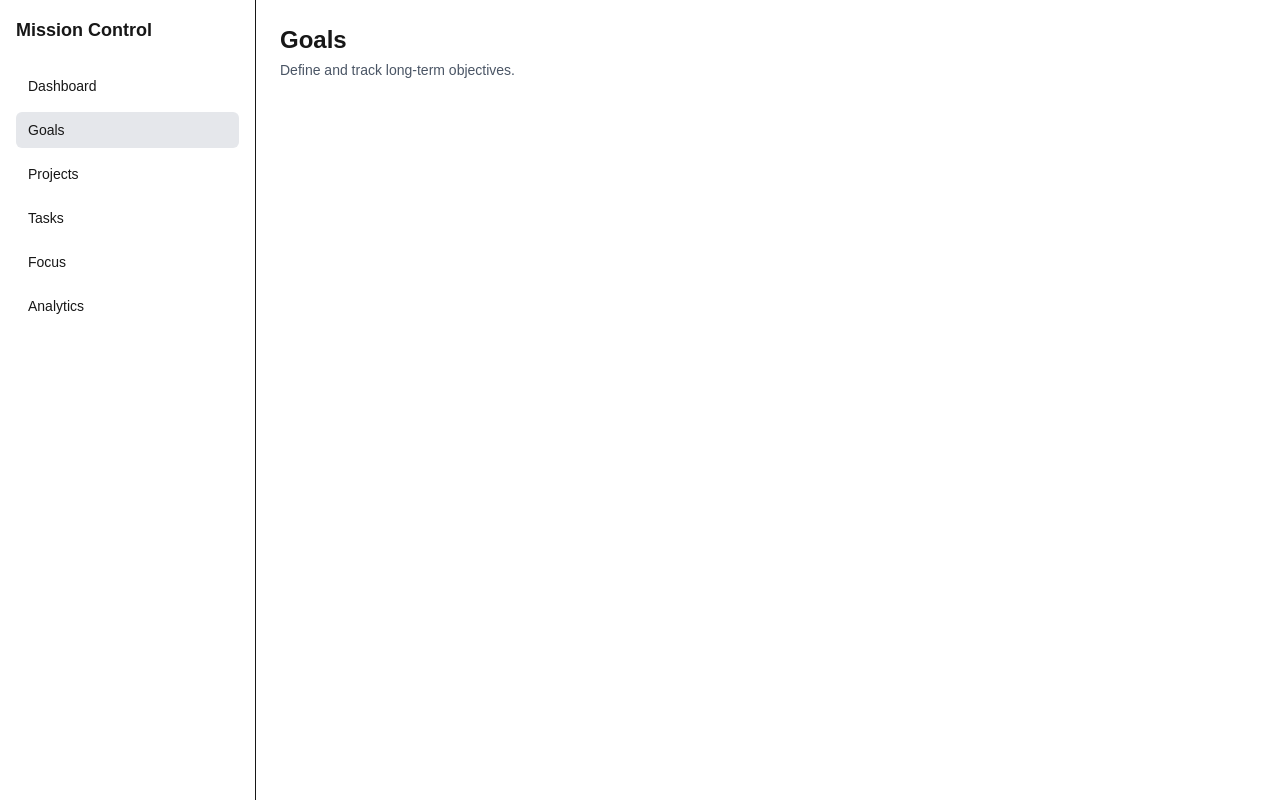
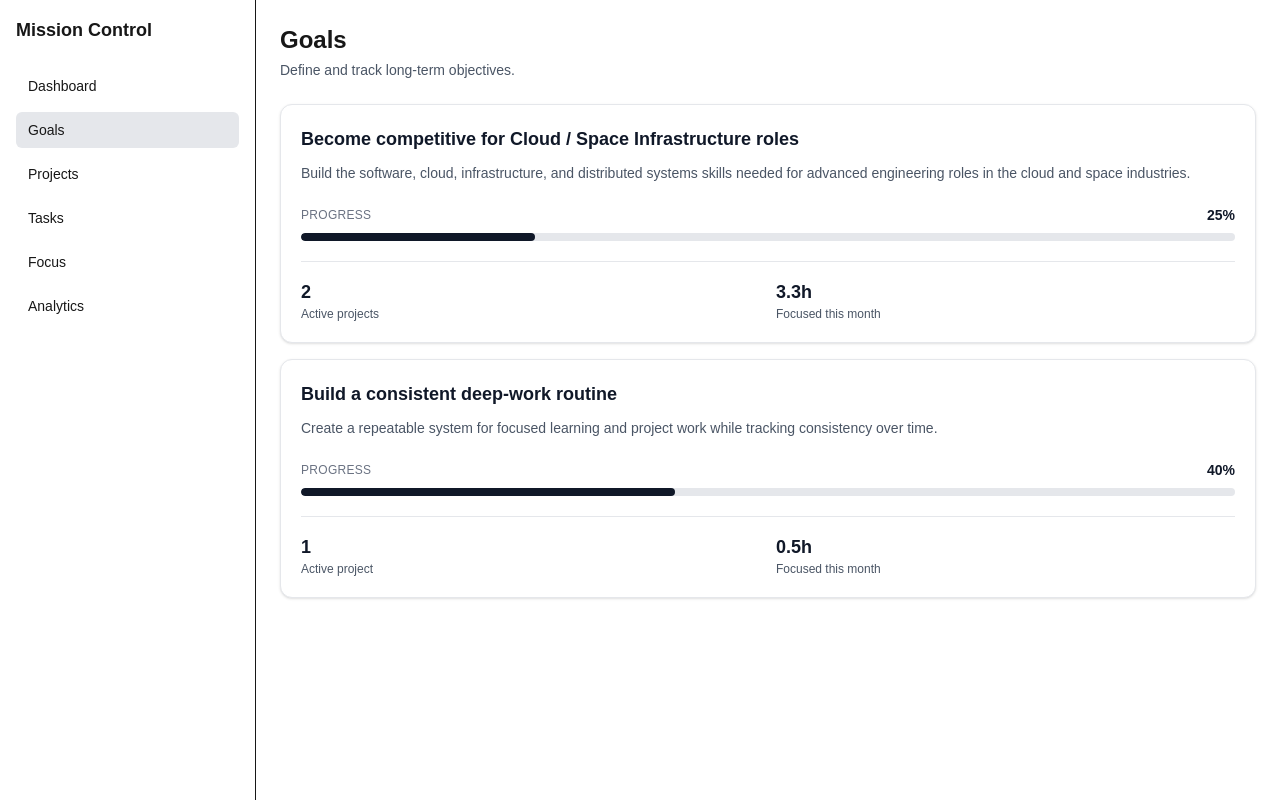
Before and after one commit to JohnnyButloe/personal-mission-control, a Next.js app: page /goals in a window 1280 px wide. Built offline with nearby package versions, Linux system fonts and the light colour scheme.

Commit message:
feat(goals): Issue 8 -  build read-only goals page

```diff
--- /dev/null
+++ b/app/components/goals/goal-card.tsx
@@ -0,0 +1,64 @@
+import Card from "@/components/ui/card";
+import ProgressBar from "@/components/ui/progress-bar";
+import type { Goal } from "@/types/domain";
+
+type GoalCardProps = {
+  goal: Goal;
+  activeProjectCount: number;
+  focusMinutesThisMonth: number;
+};
+
+export default function GoalCard({
+  goal,
+  activeProjectCount,
+  focusMinutesThisMonth,
+}: GoalCardProps) {
+  const focusedHours = Math.round((focusMinutesThisMonth / 60) * 10) / 10;
+
+  return (
+    <Card>
+      {/* Goal information */}
+      <div>
+        <h2 className="text-lg font-semibold text-gray-900">{goal.title}</h2>
+
+        <p className="mt-2 text-sm leading-6 text-gray-600">
+          {goal.description}
+        </p>
+      </div>
+
+      {/* Goal progress */}
+      <div className="mt-5">
+        <div className="mb-2 flex items-center justify-between gap-3">
+          <span className="text-xs font-medium uppercase tracking-wide text-gray-500">
+            Progress
+          </span>
+
+          <span className="text-sm font-semibold text-gray-900">
+            {goal.progress}%
+          </span>
+        </div>
+
+        <ProgressBar value={goal.progress} label={`${goal.title} progress`} />
+      </div>
+
+      {/* Goal activity */}
+      <div className="mt-5 grid grid-cols-2 gap-4 border-t border-gray-200 pt-4">
+        <div>
+          <p className="text-lg font-semibold text-gray-900">
+            {activeProjectCount}
+          </p>
+
+          <p className="text-xs text-gray-600">
+            Active {activeProjectCount === 1 ? "project" : "projects"}
+          </p>
+        </div>
+
+        <div>
+          <p className="text-lg font-semibold text-gray-900">{focusedHours}h</p>
+
+          <p className="text-xs text-gray-600">Focused this month</p>
+        </div>
+      </div>
+    </Card>
+  );
+}
--- a/app/goals/page.tsx
+++ b/app/goals/page.tsx
@@ -1,10 +1,75 @@
+import { connection } from "next/server";
+
 import PageHeader from "@/components/page-header";
+import GoalCard from "@/components/goals/goal-card";
+import { goals, projects, tasks, focusSessions } from "@/data/mock-data";
 
-export default function GoalsPage() {
+export default async function GoalsPage() {
+  await connection();
+
+  const now = new Date();
+
+  const year = now.getUTCFullYear();
+  const month = now.getUTCMonth();
+
+  const monthStart = new Date(Date.UTC(year, month, 1));
+  const nextMonthStart = new Date(Date.UTC(year, month + 1, 1));
+
+  const sessionsThisMonth = focusSessions.filter((session) => {
+    const completedAt = new Date(session.completedAt);
+
+    return completedAt >= monthStart && completedAt < nextMonthStart;
+  });
+
   return (
-    <PageHeader
-      title="Goals"
-      description="Define and track long-term objectives."
-    />
+    <section aria-label="Goals">
+      <PageHeader
+        title="Goals"
+        description="Define and track long-term objectives."
+      />
+
+      {goals.length === 0 ? (
+        <p className="text-sm text-gray-600">No goals yet.</p>
+      ) : (
+        <div className="grid gap-4">
+          {goals.map((goal) => {
+            const activeProjectCount = projects.filter(
+              (project) =>
+                project.goalId === goal.id && project.status === "active",
+            ).length;
+
+            const focusMinutesThisMonth = sessionsThisMonth.reduce(
+              (totalMinutes, session) => {
+                const task = tasks.find((task) => task.id === session.taskId);
+
+                if (!task) {
+                  return totalMinutes;
+                }
+
+                const project = projects.find(
+                  (project) => project.id === task.projectId,
+                );
+
+                if (project?.goalId !== goal.id) {
+                  return totalMinutes;
+                }
+
+                return totalMinutes + session.durationMinutes;
+              },
+              0,
+            );
+
+            return (
+              <GoalCard
+                key={goal.id}
+                goal={goal}
+                activeProjectCount={activeProjectCount}
+                focusMinutesThisMonth={focusMinutesThisMonth}
+              />
+            );
+          })}
+        </div>
+      )}
+    </section>
   );
 }
```
